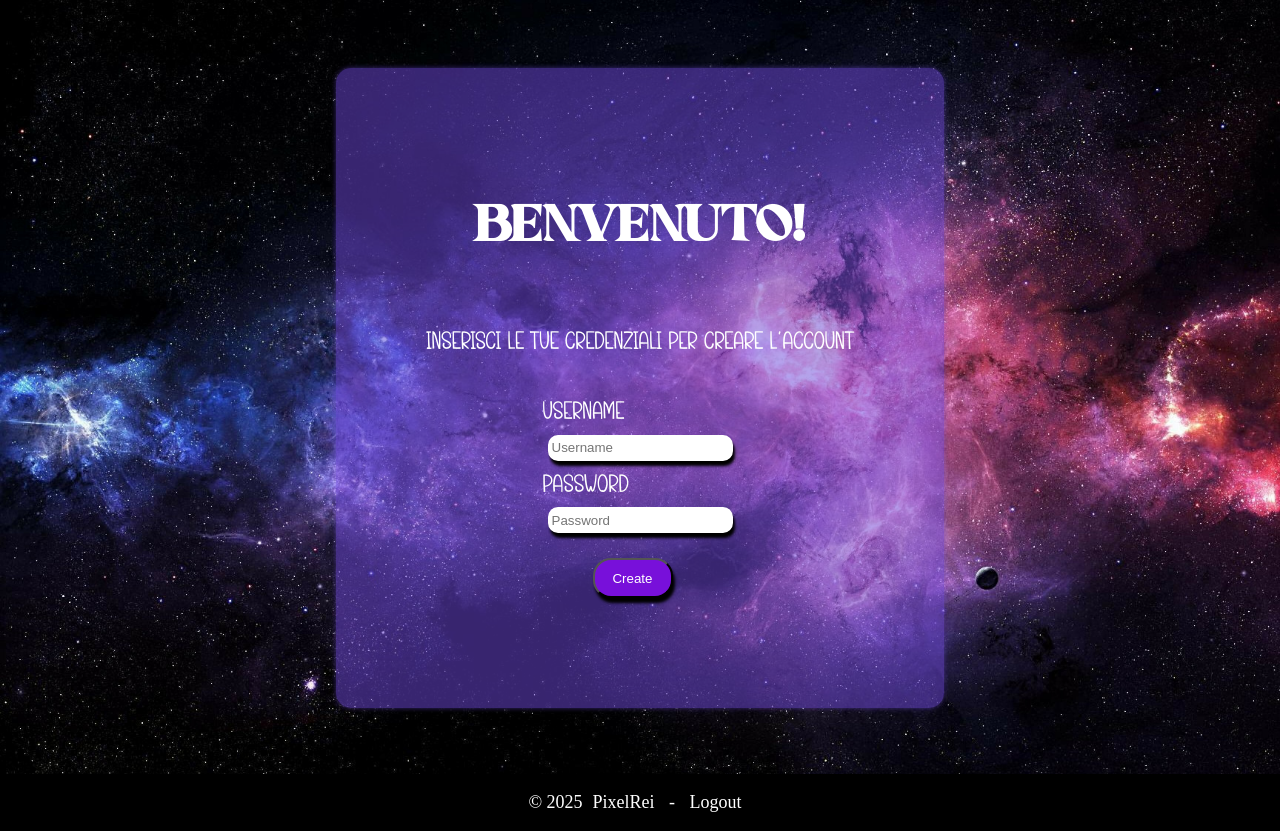
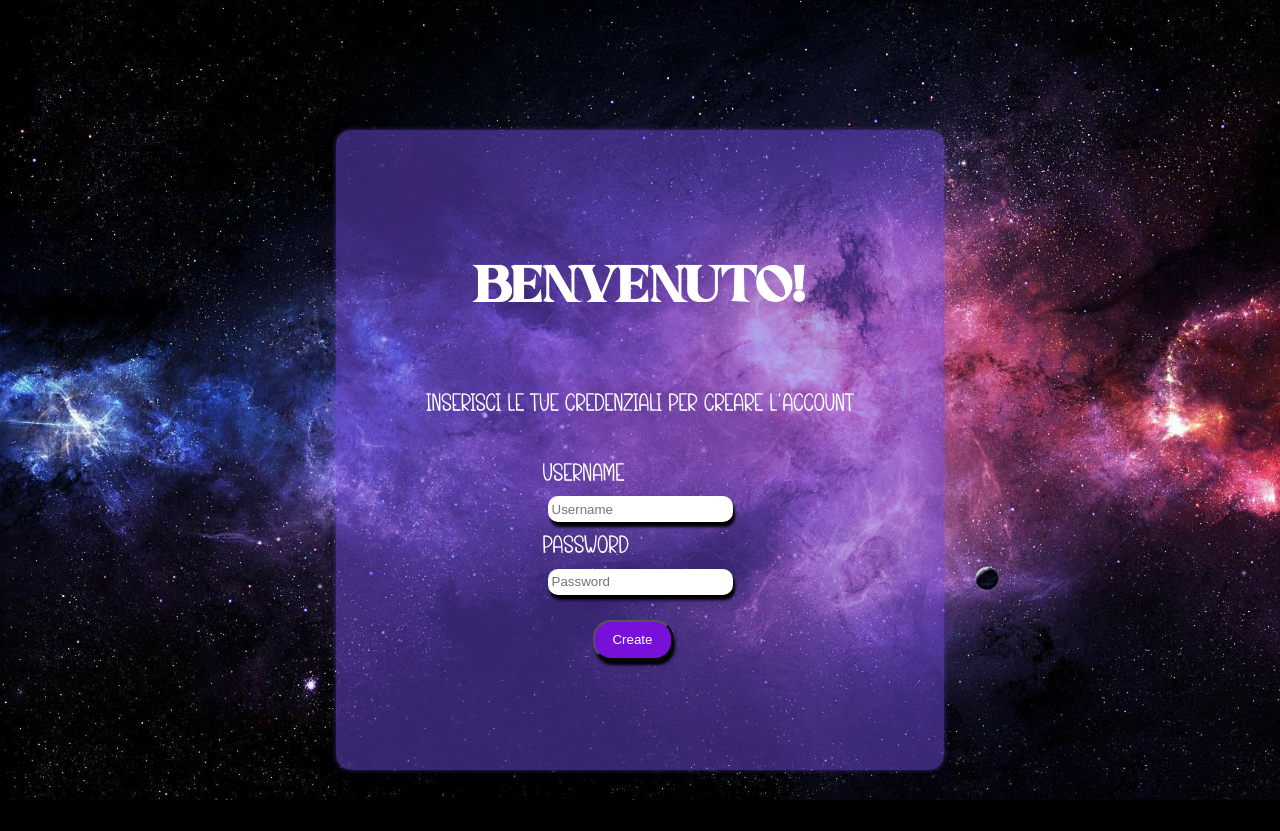
Before and after one commit to PixelRei/PHP-stage-project, a PHP site: page /create.php in a window 1280 px wide. After the commit the page ends 800 px from the top, so only its background shows below. Run offline with PHP 8.4, Linux system fonts and the light colour scheme.

Commit message:
Update create.php

```diff
--- a/create.php
+++ b/create.php
@@ -25,9 +25,5 @@
             </form>
         </div>
     </div>
-	<br><br>
-    <div class="alternative">
-        <p style="color: white;">© 2025<a href="https://github.com/PixelRei" target="blank" style="font-size:18px;">PixelRei</a>   -   <a href="logout.php" style="font-size: 18px;">Logout</a></p>
-    </div>
 </body>
 </html>
```
